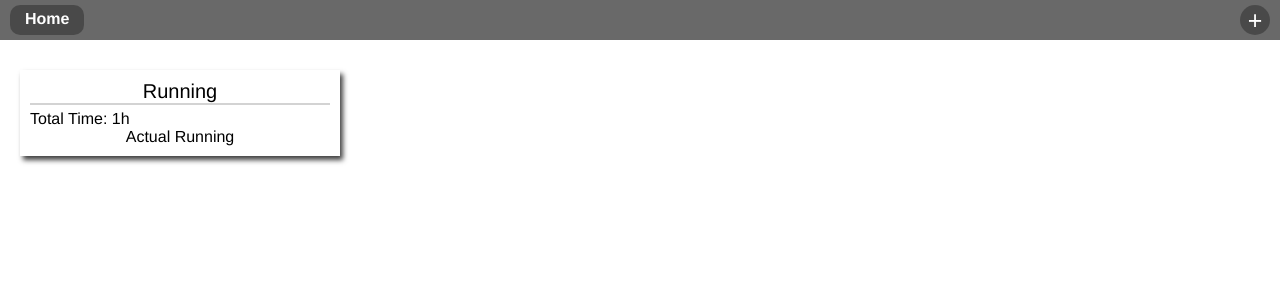
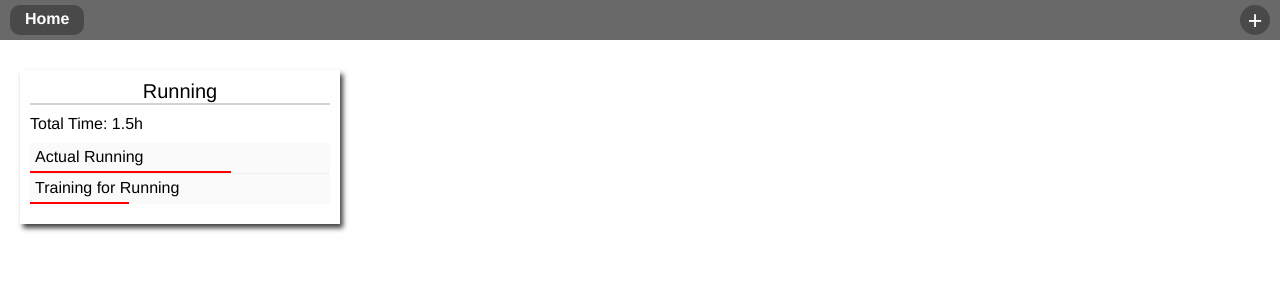
Before and after one commit to houska102/Skilld, a Vue app: page /#/ in a window 1280 px wide. Shown: the top 300 px of the page. Built offline with nearby package versions, Linux system fonts and the light colour scheme.

Commit message:
added time spent precentage graphs underneath the skills

```diff
--- a/src/components/Skill.vue
+++ b/src/components/Skill.vue
@@ -1,6 +1,9 @@
 <template lang="html">
   <div class="skill">
-    {{skill.name}}
+    <div class="skill-name">
+      {{skill.name}}
+    </div>
+    <div :style="precentageStyle"></div>
   </div>
 </template>
 
@@ -9,10 +12,42 @@ export default {
   props: {
     skill: {
       type: Object
+    },
+    totalHours: {
+      type: Number
+    }
+  },
+  computed: {
+    totalHoursSpent () {
+      return this.skill.activities.reduce((acc, activity) => {
+        acc += activity.time
+        return acc
+      }, 0)
+    },
+    precentageOfTotalTime () {
+      return Math.round((this.totalHoursSpent / this.totalHours) * 100)
+    },
+    precentageStyle () {
+      return {
+        width: this.precentageOfTotalTime + '%',
+        height: '2px',
+        background: 'red'
+      }
     }
   }
 }
 </script>
 
 <style lang="css" scoped>
+  .skill {
+    background:#fafafa;
+    text-align: left;
+  }
+  .skill-name {
+    padding:5px;
+  }
+  .skill:not(:last-child) {
+    border-bottom:1px solid #f0f0f0
+
+  }
 </style>
--- a/src/components/SkillBundle.vue
+++ b/src/components/SkillBundle.vue
@@ -7,6 +7,7 @@
         v-for="skill in skillBundle.skills"
         :key="skill.name"
         :skill="skill"
+        :totalHours="totalHoursSpent"
       ></skill>
     </div>
   </div>
@@ -33,7 +34,7 @@ export default {
 </script>
 
 <style lang="css" scoped>
-  .skillBundle{
+  .skillBundle {
     width:300px;
     padding:10px;
     margin: 20px;
@@ -41,12 +42,15 @@ export default {
     -moz-box-shadow: 3px 4px 5px 0px rgba(0,0,0,0.75);
     box-shadow: 3px 4px 5px 0px rgba(0,0,0,0.75);
   }
-  .bundle-name{
+  .bundle-name {
     font-size: 20px;
     border-bottom: 2px solid lightgrey;
-    margin-bottom: 5px;
+    margin-bottom: 10px;
   }
-  .bundle-total-time{
+  .bundle-total-time {
     text-align: left;
   }
+  .bundle-skills {
+    margin: 10px 0;
+  }
 </style>
--- a/src/store.js
+++ b/src/store.js
@@ -14,6 +14,12 @@ export default new Vuex.Store({
             activities: [
               { date: '26-1-2019', time: 0.5 },
               { date: '30-1-2019', time: 0.5 }
+            ]
+          },
+          {
+            name: 'Training for Running',
+            activities: [
+              { date: '5-2-2019', time: 0.5 }
             ]
           }
         ]
```
